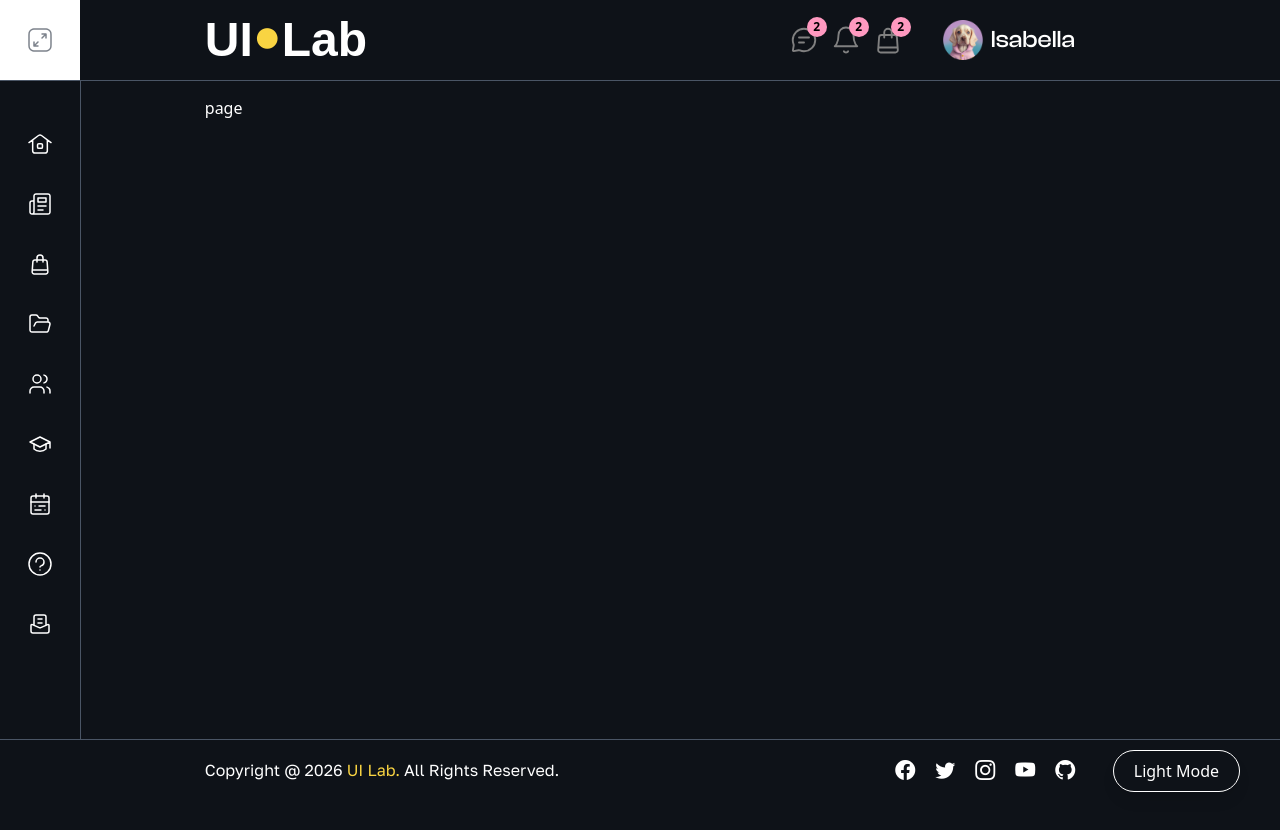
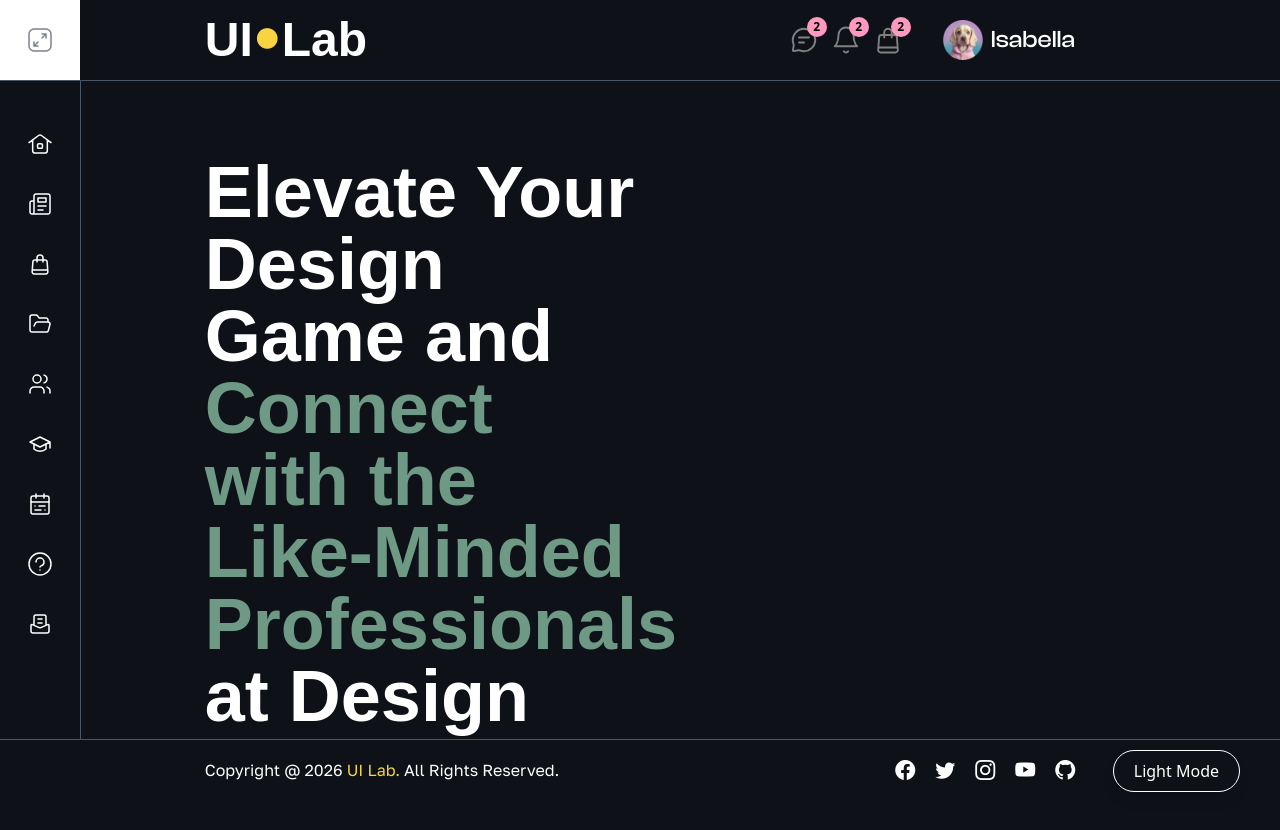
Before and after one commit to Jisap/nextjs16-uilab, a Next.js app: page /Pages/Index/EventBanner in a window 1280 px wide. Shown: the top 830 px of the page. Before the commit the page ends 800 px from the top, so only its background shows below. Built offline with nearby package versions, Linux system fonts and the light colour scheme; a web font is replaced by a local one.

Commit message:
feat: add EventBanner component and integrate it into the Index page

```diff
--- a/app/Pages/Index/EventBanner/page.tsx
+++ b/app/Pages/Index/EventBanner/page.tsx
@@ -1,9 +1,30 @@
-import React from 'react'
+"use client"
 
-const page = () => {
+import Image from "next/image"
+import CountUp from "react-countup"
+import EventBanner1 from "@/public/Images/EventBanner-1.png"
+import EventBanner2 from "@/public/Images/EventBanner-2.png"
+import EventBanner3 from "@/public/Images/EventBanner-3.png"
+import EventBanner4 from "@/public/Images/EventBanner-4.png"
+import EventBanner5 from "@/public/Images/EventBanner-5.png"
+
+
+
+
+const EventBanner = () => {
   return (
-    <div>page</div>
+    <>
+      <div className="mt-5 py-10 lg:py-10 mb-20">
+        <div className="flex flex-col lg:flex-row justify-between items-center gap-10">
+          <div className="w-full lg:w-1/2">
+            <h1 className="text-4xl lg:text-7xl clash-font font-semibold">
+              Elevate Your Design Game and <span className="text-forth">Connect with the Like-Minded Professionals </span> at Design Lab
+            </h1>
+          </div>
+        </div>
+      </div>
+    </>
   )
 }
 
-export default page
+export default EventBanner
--- a/app/Pages/Index/Index.tsx
+++ b/app/Pages/Index/Index.tsx
@@ -1,3 +1,4 @@
+import EventBanner from "./EventBanner/page"
 import Hero from "./Hero/page"
 import PopularGroups from "./PopularGroups/page"
 
@@ -7,6 +8,7 @@ const Index = () => {
     <>
       <Hero />
       <PopularGroups />
+      <EventBanner />
     </>
   )
 }
```
